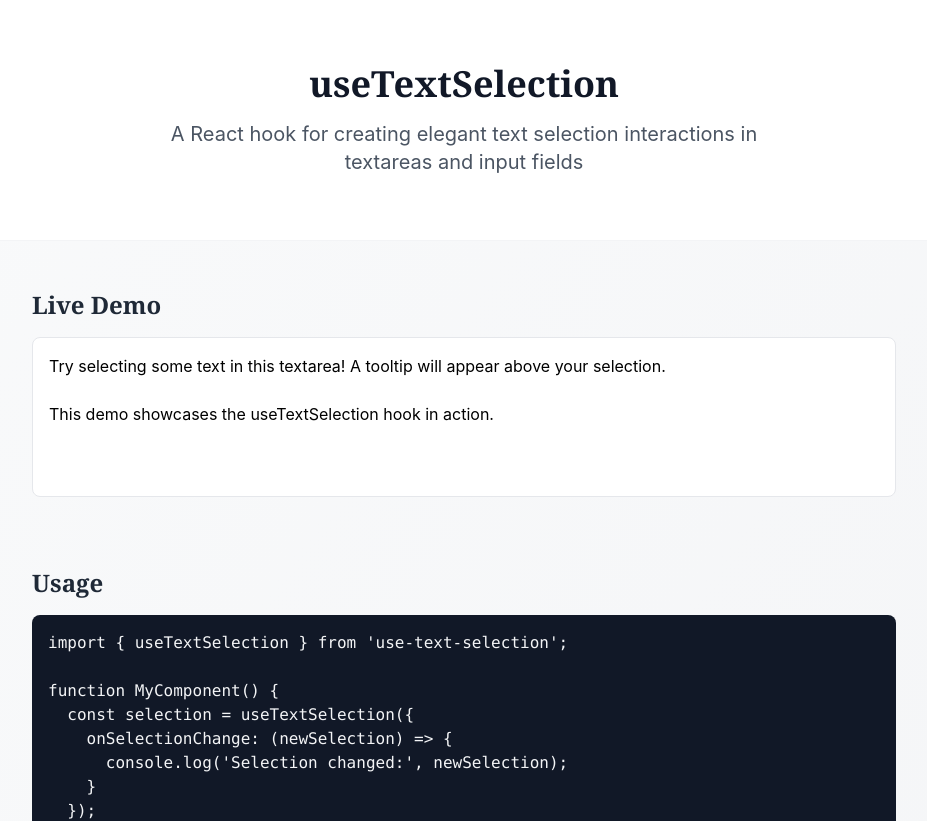
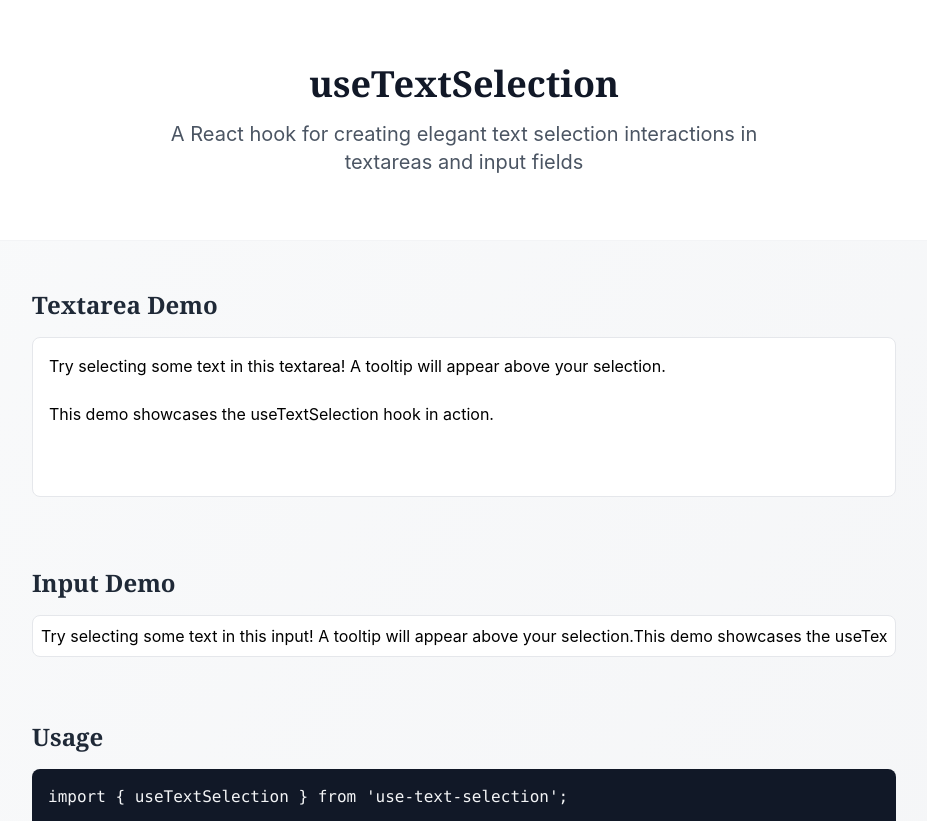
Before and after one commit to shvvffle/use-text-selection, a React (Vite) app: page / in a window 1280 px wide. Shown: the top 821 px of the page, without its empty margins (176-1103 px from the left). Built offline with nearby package versions, Linux system fonts and the light colour scheme.

Commit message:
refactor: Added textarea and input demo

```diff
--- a/src/App.tsx
+++ b/src/App.tsx
@@ -1,16 +1,18 @@
 import React from 'react';
 import { Hero } from './components/Hero';
-import { Demo } from './components/Demo';
+import { TextAreaDemo } from './components/TextAreaDemo';
 import { ApiReference } from './components/ApiReference';
 import { CodeExample } from './components/CodeExample';
 import { Footer } from './components/Footer';
+import { InputDemo } from './components/InputDemo';
 
 function App() {
   return (
     <div className="min-h-screen bg-gradient-to-br from-gray-50 to-gray-100">
       <Hero />
       <main className="max-w-4xl mx-auto px-4 py-12 space-y-16">
-        <Demo />
+        <TextAreaDemo/>
+        <InputDemo />
         <CodeExample />
         <ApiReference />
       </main>
--- /dev/null
+++ b/src/components/InputDemo.tsx
@@ -0,0 +1,43 @@
+import { useState } from 'react';
+import useTextSelection from '../hooks/useTextSelection';
+import { Copy, Share2 } from 'lucide-react';
+
+export function InputDemo() {
+  const [text, setText] = useState(
+    'Try selecting some text in this input! A tooltip will appear above your selection.\n\nThis demo showcases the useTextSelection hook in action.'
+  );
+
+  const selection = useTextSelection();
+
+  return (
+    <section className="relative">
+      <h2 className="text-2xl font-semibold text-gray-800 mb-4 font-serif">
+       Input Demo
+      </h2>
+      <div className="relative">
+        <input
+          value={text}
+          onChange={(e) => setText(e.target.value)}
+          className="w-full p-2 rounded-lg border border-gray-200 focus:border-blue-500 focus:ring-2 focus:ring-blue-100 outline-none resize-none"
+          placeholder="Try selecting some text..."
+        />
+        {selection.isSelected && selection.position && (
+          <div
+            className="fixed bg-white shadow-lg rounded-lg p-1.5 flex gap-1.5 transform -translate-y-full animate-fade-in"
+            style={{
+              top: `${selection.position.top}px`,
+              left: `${selection.position.left}px`,
+            }}
+          >
+            <button className="p-2 text-gray-700 hover:bg-gray-100 rounded-md transition-colors">
+              <Copy size={16} />
+            </button>
+            <button className="p-2 text-gray-700 hover:bg-gray-100 rounded-md transition-colors">
+              <Share2 size={16} />
+            </button>
+          </div>
+        )}
+      </div>
+    </section>
+  );
+}
--- a/src/components/Demo.tsx
+++ b/src/components/TextAreaDemo.tsx
@@ -2,7 +2,7 @@ import { useState } from 'react';
 import useTextSelection from '../hooks/useTextSelection';
 import { Copy, Share2 } from 'lucide-react';
 
-export function Demo() {
+export function TextAreaDemo() {
   const [text, setText] = useState(
     'Try selecting some text in this textarea! A tooltip will appear above your selection.\n\nThis demo showcases the useTextSelection hook in action.'
   );
@@ -12,7 +12,7 @@ export function Demo() {
   return (
     <section className="relative">
       <h2 className="text-2xl font-semibold text-gray-800 mb-4 font-serif">
-        Live Demo
+        Textarea Demo
       </h2>
       <div className="relative">
         <textarea
```
